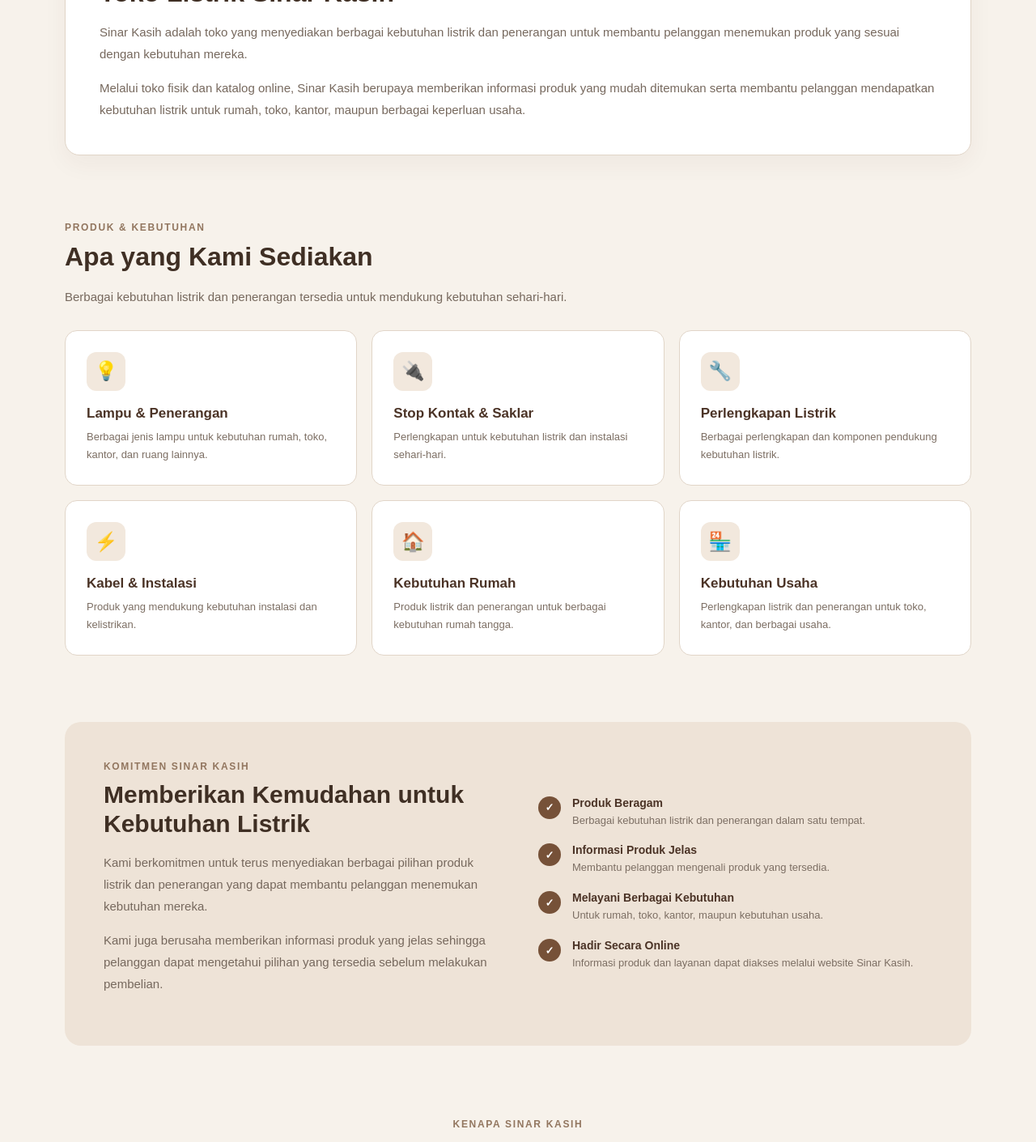
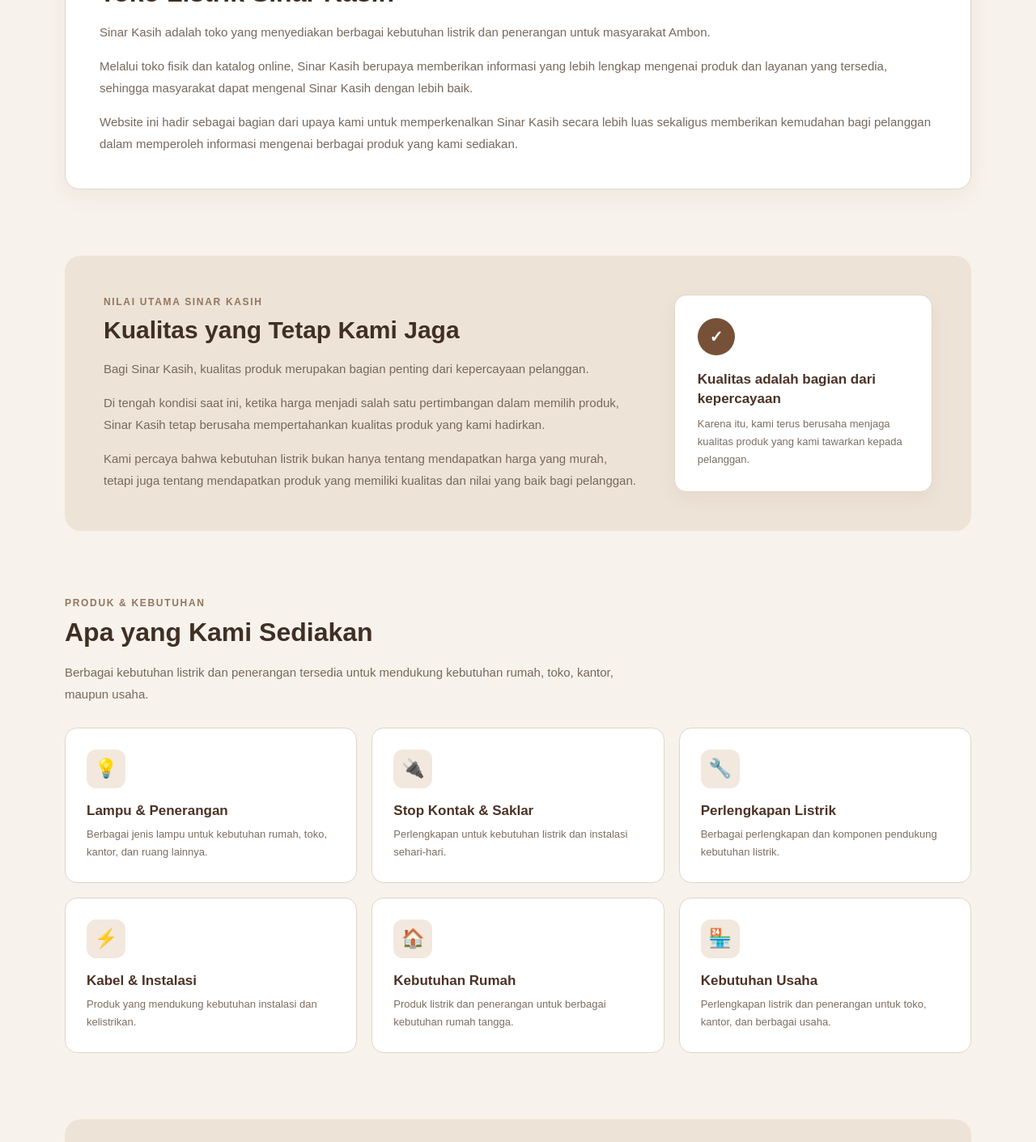
Before and after one commit to sinarkasih/website-sinar-kasih, a Next.js app: page /tentang in a window 1280 px wide. Shown: the part 780-2191 px from the top of the page at 81% size. Built offline with nearby package versions, Linux system fonts and the light colour scheme.

Commit message:
Update Tentang Sinar Kasih with quality-focused content

```diff
--- a/app/tentang/page.js
+++ b/app/tentang/page.js
@@ -5,7 +5,9 @@
     <main className="tentangPage">
       <section className="hero">
         <div className="heroInner">
-          <div className="heroBadge">TENTANG SINAR KASIH</div>
+          <div className="heroBadge">
+            TENTANG SINAR KASIH
+          </div>
 
           <h1>
             Mengenal Lebih Dekat
@@ -22,42 +24,112 @@
       </section>
 
       <section className="content">
+        {/* =====================================================
+            TENTANG KAMI
+        ====================================================== */}
+
         <div className="introCard">
-          <div className="sectionLabel">TENTANG KAMI</div>
+          <div className="sectionLabel">
+            TENTANG KAMI
+          </div>
 
           <h2>Toko Listrik Sinar Kasih</h2>
 
           <p>
             Sinar Kasih adalah toko yang menyediakan berbagai
-            kebutuhan listrik dan penerangan untuk membantu
-            pelanggan menemukan produk yang sesuai dengan
-            kebutuhan mereka.
+            kebutuhan listrik dan penerangan untuk masyarakat
+            Ambon.
           </p>
 
           <p>
             Melalui toko fisik dan katalog online, Sinar Kasih
-            berupaya memberikan informasi produk yang mudah
-            ditemukan serta membantu pelanggan mendapatkan
-            kebutuhan listrik untuk rumah, toko, kantor, maupun
-            berbagai keperluan usaha.
+            berupaya memberikan informasi yang lebih lengkap
+            mengenai produk dan layanan yang tersedia, sehingga
+            masyarakat dapat mengenal Sinar Kasih dengan lebih
+            baik.
+          </p>
+
+          <p>
+            Website ini hadir sebagai bagian dari upaya kami
+            untuk memperkenalkan Sinar Kasih secara lebih luas
+            sekaligus memberikan kemudahan bagi pelanggan dalam
+            memperoleh informasi mengenai berbagai produk yang
+            kami sediakan.
           </p>
         </div>
 
+        {/* =====================================================
+            NILAI UTAMA SINAR KASIH
+        ====================================================== */}
+
+        <section className="qualitySection">
+          <div className="qualityText">
+            <div className="sectionLabel">
+              NILAI UTAMA SINAR KASIH
+            </div>
+
+            <h2>Kualitas yang Tetap Kami Jaga</h2>
+
+            <p>
+              Bagi Sinar Kasih, kualitas produk merupakan bagian
+              penting dari kepercayaan pelanggan.
+            </p>
+
+            <p>
+              Di tengah kondisi saat ini, ketika harga menjadi
+              salah satu pertimbangan dalam memilih produk,
+              Sinar Kasih tetap berusaha mempertahankan kualitas
+              produk yang kami hadirkan.
+            </p>
+
+            <p>
+              Kami percaya bahwa kebutuhan listrik bukan hanya
+              tentang mendapatkan harga yang murah, tetapi juga
+              tentang mendapatkan produk yang memiliki kualitas
+              dan nilai yang baik bagi pelanggan.
+            </p>
+          </div>
+
+          <div className="qualityHighlight">
+            <div className="qualityIcon">
+              ✓
+            </div>
+
+            <strong>
+              Kualitas adalah bagian dari kepercayaan
+            </strong>
+
+            <p>
+              Karena itu, kami terus berusaha menjaga kualitas
+              produk yang kami tawarkan kepada pelanggan.
+            </p>
+          </div>
+        </section>
+
+        {/* =====================================================
+            APA YANG KAMI SEDIAKAN
+        ====================================================== */}
+
         <div className="sectionHeading">
-          <div className="sectionLabel">PRODUK & KEBUTUHAN</div>
+          <div className="sectionLabel">
+            PRODUK & KEBUTUHAN
+          </div>
 
           <h2>Apa yang Kami Sediakan</h2>
 
           <p>
             Berbagai kebutuhan listrik dan penerangan tersedia
-            untuk mendukung kebutuhan sehari-hari.
+            untuk mendukung kebutuhan rumah, toko, kantor,
+            maupun usaha.
           </p>
         </div>
 
         <div className="productGrid">
           <div className="productCard">
             <div className="icon">💡</div>
+
             <h3>Lampu & Penerangan</h3>
+
             <p>
               Berbagai jenis lampu untuk kebutuhan rumah,
               toko, kantor, dan ruang lainnya.
@@ -66,7 +138,9 @@
 
           <div className="productCard">
             <div className="icon">🔌</div>
+
             <h3>Stop Kontak & Saklar</h3>
+
             <p>
               Perlengkapan untuk kebutuhan listrik dan
               instalasi sehari-hari.
@@ -75,7 +149,9 @@
 
           <div className="productCard">
             <div className="icon">🔧</div>
+
             <h3>Perlengkapan Listrik</h3>
+
             <p>
               Berbagai perlengkapan dan komponen pendukung
               kebutuhan listrik.
@@ -84,7 +160,9 @@
 
           <div className="productCard">
             <div className="icon">⚡</div>
+
             <h3>Kabel & Instalasi</h3>
+
             <p>
               Produk yang mendukung kebutuhan instalasi dan
               kelistrikan.
@@ -93,7 +171,9 @@
 
           <div className="productCard">
             <div className="icon">🏠</div>
+
             <h3>Kebutuhan Rumah</h3>
+
             <p>
               Produk listrik dan penerangan untuk berbagai
               kebutuhan rumah tangga.
@@ -102,7 +182,9 @@
 
           <div className="productCard">
             <div className="icon">🏪</div>
+
             <h3>Kebutuhan Usaha</h3>
+
             <p>
               Perlengkapan listrik dan penerangan untuk toko,
               kantor, dan berbagai usaha.
@@ -110,26 +192,28 @@
           </div>
         </div>
 
+        {/* =====================================================
+            KOMITMEN TERHADAP KUALITAS
+        ====================================================== */}
+
         <section className="commitment">
           <div className="commitmentText">
             <div className="sectionLabel">
               KOMITMEN SINAR KASIH
             </div>
 
-            <h2>
-              Memberikan Kemudahan untuk Kebutuhan Listrik
-            </h2>
+            <h2>Komitmen Kami terhadap Kualitas</h2>
 
             <p>
-              Kami berkomitmen untuk terus menyediakan berbagai
-              pilihan produk listrik dan penerangan yang dapat
-              membantu pelanggan menemukan kebutuhan mereka.
+              Kami berusaha menghadirkan produk yang tidak hanya
+              sesuai dengan kebutuhan pelanggan, tetapi juga
+              mempertimbangkan kualitas dan kegunaannya.
             </p>
 
             <p>
-              Kami juga berusaha memberikan informasi produk
-              yang jelas sehingga pelanggan dapat mengetahui
-              pilihan yang tersedia sebelum melakukan pembelian.
+              Bagi kami, kualitas produk dan pelayanan merupakan
+              bagian penting dalam membangun kepercayaan dan
+              hubungan yang baik dengan pelanggan.
             </p>
           </div>
 
@@ -138,11 +222,13 @@
               <span>✓</span>
 
               <div>
-                <strong>Produk Beragam</strong>
+                <strong>
+                  Menjaga Kualitas Produk
+                </strong>
 
                 <p>
-                  Berbagai kebutuhan listrik dan penerangan
-                  dalam satu tempat.
+                  Kami berusaha mempertahankan kualitas produk
+                  yang kami tawarkan kepada pelanggan.
                 </p>
               </div>
             </div>
@@ -151,11 +237,13 @@
               <span>✓</span>
 
               <div>
-                <strong>Informasi Produk Jelas</strong>
+                <strong>
+                  Memperhatikan Kebutuhan Pelanggan
+                </strong>
 
                 <p>
-                  Membantu pelanggan mengenali produk yang
-                  tersedia.
+                  Produk yang tersedia disesuaikan dengan
+                  berbagai kebutuhan listrik dan penerangan.
                 </p>
               </div>
             </div>
@@ -164,11 +252,13 @@
               <span>✓</span>
 
               <div>
-                <strong>Melayani Berbagai Kebutuhan</strong>
+                <strong>
+                  Memberikan Informasi yang Jelas
+                </strong>
 
                 <p>
-                  Untuk rumah, toko, kantor, maupun kebutuhan
-                  usaha.
+                  Kami berusaha memberikan informasi produk
+                  agar pelanggan dapat menentukan pilihannya.
                 </p>
               </div>
             </div>
@@ -177,16 +267,22 @@
               <span>✓</span>
 
               <div>
-                <strong>Hadir Secara Online</strong>
+                <strong>
+                  Menjaga Kepercayaan Pelanggan
+                </strong>
 
                 <p>
-                  Informasi produk dan layanan dapat diakses
-                  melalui website Sinar Kasih.
+                  Kualitas produk dan pelayanan merupakan
+                  bagian dari kepercayaan yang terus kami jaga.
                 </p>
               </div>
             </div>
           </div>
         </section>
+
+        {/* =====================================================
+            KENAPA SINAR KASIH
+        ====================================================== */}
 
         <section className="whySection">
           <div className="sectionHeading centered">
@@ -195,53 +291,68 @@
             </div>
 
             <h2>
-              Lebih Mudah Menemukan Kebutuhan Listrik
+              Kualitas, Pilihan, dan Kepercayaan
             </h2>
 
             <p>
-              Sinar Kasih terus berusaha memberikan pengalaman
-              yang sederhana dan mudah bagi pelanggan.
+              Kami percaya bahwa hubungan yang baik dengan
+              pelanggan dibangun melalui produk yang berkualitas,
+              pilihan yang sesuai, dan kepercayaan yang terus
+              dijaga.
             </p>
           </div>
 
           <div className="whyGrid">
             <div className="whyCard">
-              <span className="whyNumber">01</span>
+              <span className="whyNumber">
+                01
+              </span>
 
-              <h3>Pilihan Produk</h3>
+              <h3>Mengutamakan Kualitas</h3>
 
               <p>
-                Beragam produk listrik dan penerangan untuk
-                berbagai kebutuhan.
+                Kami berusaha mempertahankan kualitas produk
+                yang kami tawarkan kepada pelanggan.
               </p>
             </div>
 
             <div className="whyCard">
-              <span className="whyNumber">02</span>
+              <span className="whyNumber">
+                02
+              </span>
 
-              <h3>Mudah Dicari</h3>
+              <h3>Pilihan Produk yang Beragam</h3>
 
               <p>
-                Katalog online membantu pelanggan melihat
-                berbagai produk dengan lebih mudah.
+                Berbagai kebutuhan listrik dan penerangan
+                tersedia untuk kebutuhan rumah maupun usaha.
               </p>
             </div>
 
             <div className="whyCard">
-              <span className="whyNumber">03</span>
+              <span className="whyNumber">
+                03
+              </span>
 
-              <h3>Untuk Berbagai Kebutuhan</h3>
+              <h3>Menjaga Kepercayaan Pelanggan</h3>
 
               <p>
-                Produk dapat digunakan untuk kebutuhan rumah,
-                toko, kantor, dan usaha.
+                Kami percaya kualitas produk dan pelayanan
+                merupakan bagian dari kepercayaan yang harus
+                terus dijaga.
               </p>
             </div>
           </div>
         </section>
 
+        {/* =====================================================
+            PENUTUP
+        ====================================================== */}
+
         <section className="closing">
-          <div className="closingBadge">SINAR KASIH</div>
+          <div className="closingBadge">
+            SINAR KASIH
+          </div>
 
           <h2>
             Solusi Kebutuhan Listrik
@@ -251,8 +362,9 @@
 
           <p>
             Terima kasih telah mengenal Sinar Kasih.
-            Temukan berbagai produk dan informasi layanan
-            kami melalui website.
+            Kami akan terus berusaha menyediakan produk
+            listrik dan penerangan dengan memperhatikan
+            kebutuhan dan kualitas bagi pelanggan.
           </p>
 
           <div className="closingActions">
@@ -304,21 +416,11 @@
           margin-bottom: 18px;
         }
 
-        /*
-         * =====================================================
-         * JUDUL HERO
-         * =====================================================
-         *
-         * Tetap 2 baris seperti desain sebelumnya.
-         * Hanya posisi blok judul yang dibuat benar-benar
-         * berada di tengah secara horizontal.
-         */
         .hero h1 {
           width: 100%;
           margin: 0 auto;
           padding: 0;
           text-align: center;
-
           color: #3f2f24;
           font-size: clamp(38px, 5vw, 62px);
           line-height: 1.08;
@@ -356,7 +458,8 @@
         .introCard h2,
         .sectionHeading h2,
         .commitment h2,
-        .closing h2 {
+        .closing h2,
+        .qualityText h2 {
           margin: 10px 0 16px;
           color: #3f2f24;
           font-size: 32px;
@@ -366,14 +469,77 @@
         .introCard p,
         .sectionHeading p,
         .commitmentText p,
-        .closing p {
+        .closing p,
+        .qualityText p {
           color: #76685d;
           font-size: 15px;
           line-height: 1.8;
         }
 
-        .introCard p:last-child {
+        .introCard p:last-child,
+        .qualityText p:last-child {
           margin-bottom: 0;
+        }
+
+        /*
+         * =====================================================
+         * NILAI UTAMA / KUALITAS
+         * =====================================================
+         */
+
+        .qualitySection {
+          display: grid;
+          grid-template-columns:
+            minmax(0, 1.35fr)
+            minmax(280px, 0.65fr);
+          gap: 42px;
+          align-items: center;
+          margin-top: 82px;
+          padding: 48px;
+          background: #eee3d7;
+          border-radius: 20px;
+        }
+
+        .qualityText h2 {
+          font-size: 30px;
+        }
+
+        .qualityHighlight {
+          padding: 28px;
+          background: #fff;
+          border: 1px solid #e1d5c8;
+          border-radius: 15px;
+          box-shadow:
+            0 8px 25px rgba(70, 48, 35, 0.05);
+        }
+
+        .qualityIcon {
+          width: 46px;
+          height: 46px;
+          display: flex;
+          align-items: center;
+          justify-content: center;
+          margin-bottom: 18px;
+          border-radius: 50%;
+          background: #765138;
+          color: #fff;
+          font-size: 20px;
+          font-weight: 800;
+        }
+
+        .qualityHighlight strong {
+          display: block;
+          margin-bottom: 8px;
+          color: #4b3326;
+          font-size: 17px;
+          line-height: 1.4;
+        }
+
+        .qualityHighlight p {
+          margin: 0;
+          color: #7c6e63;
+          font-size: 13px;
+          line-height: 1.7;
         }
 
         .sectionHeading {
@@ -381,7 +547,7 @@
         }
 
         .sectionHeading p {
-          max-width: 650px;
+          max-width: 700px;
           margin: 0;
         }
 
@@ -432,6 +598,12 @@
           font-size: 13px;
           line-height: 1.7;
         }
+
+        /*
+         * =====================================================
+         * KOMITMEN
+         * =====================================================
+         */
 
         .commitment {
           display: grid;
@@ -489,6 +661,12 @@
           line-height: 1.6;
         }
 
+        /*
+         * =====================================================
+         * KENAPA SINAR KASIH
+         * =====================================================
+         */
+
         .whySection {
           margin-top: 90px;
         }
@@ -539,6 +717,12 @@
           font-size: 13px;
           line-height: 1.7;
         }
+
+        /*
+         * =====================================================
+         * PENUTUP
+         * =====================================================
+         */
 
         .closing {
           margin-top: 90px;
@@ -595,13 +779,19 @@
         }
 
         .secondaryButton {
-          border: 1px solid rgba(255,255,255,0.45);
+          border: 1px solid rgba(255, 255, 255, 0.45);
           color: #fff;
         }
 
         .secondaryButton:hover {
-          background: rgba(255,255,255,0.08);
+          background: rgba(255, 255, 255, 0.08);
         }
+
+        /*
+         * =====================================================
+         * RESPONSIVE
+         * =====================================================
+         */
 
         @media (max-width: 850px) {
           .productGrid,
@@ -610,7 +800,8 @@
               repeat(2, minmax(0, 1fr));
           }
 
-          .commitment {
+          .commitment,
+          .qualitySection {
             grid-template-columns: 1fr;
             gap: 30px;
           }
@@ -632,13 +823,15 @@
           }
 
           .introCard,
-          .commitment {
+          .commitment,
+          .qualitySection {
             padding: 26px;
           }
 
           .introCard h2,
           .sectionHeading h2,
-          .commitment h2 {
+          .commitment h2,
+          .qualityText h2 {
             font-size: 26px;
           }
 
```
